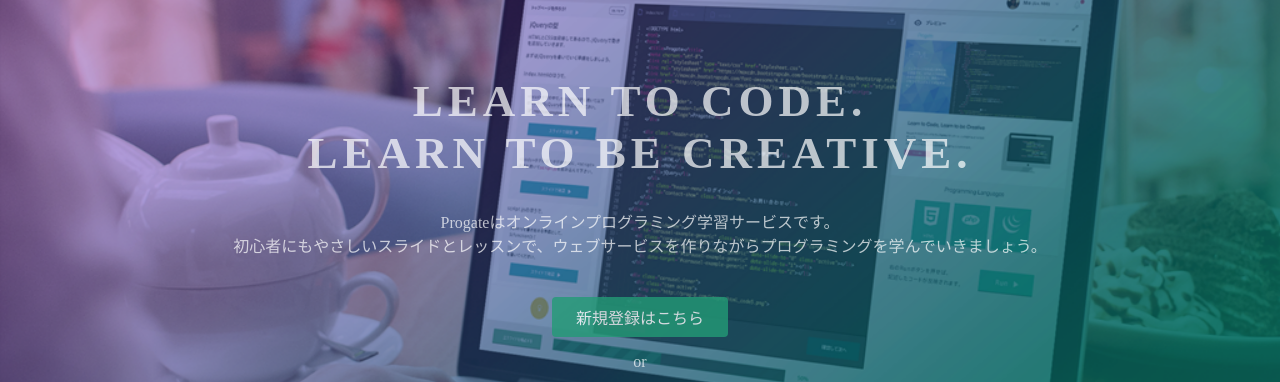
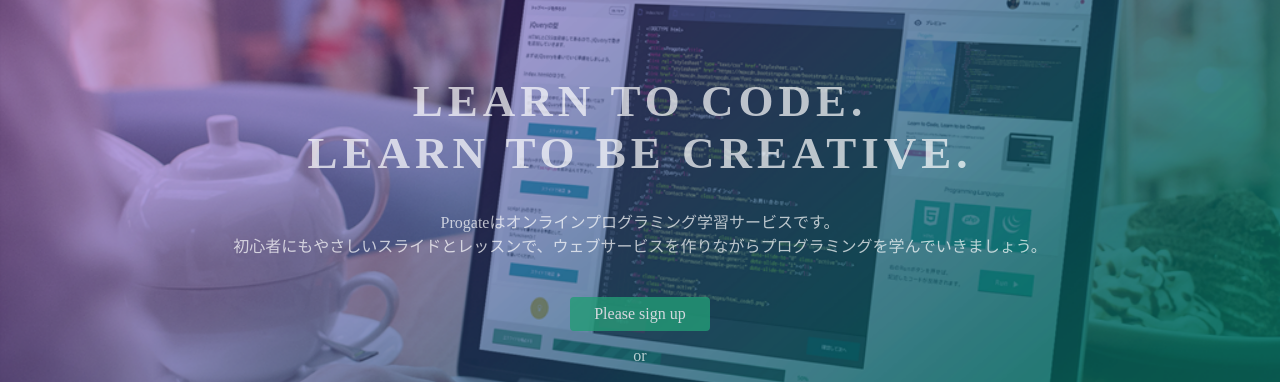
Before and after one commit to chloefes/cuddly-waffle, a plain HTML site: page index.html in a window 1280 px wide. Shown: the part 135-517 px from the top of the page. Drawn offline with Linux system fonts and the light colour scheme.

Commit message:
Update index.html

```diff
--- a/index.html
+++ b/index.html
@@ -26,7 +26,7 @@
       <h1>LEARN TO CODE.<br>LEARN TO BE CREATIVE.</h1>
       <p>Progateはオンラインプログラミング学習サービスです。<br>初心者にもやさしいスライドとレッスンで、ウェブサービスを作りながらプログラミングを学んでいきましょう。</p>
       <div class="btn-wrapper">
-        <a href="#" class="btn signup">新規登録はこちら</a>
+        <a href="#" class="btn signup">Please sign up</a>
         <p>or</p>
         <a href="#" class="btn facebook"><span class="fa fa-facebook"></span>Facebookで登録</a>
         <a href="#" class="btn twitter"><span class="fa fa-twitter"></span>Twitterで登録</a>
```
